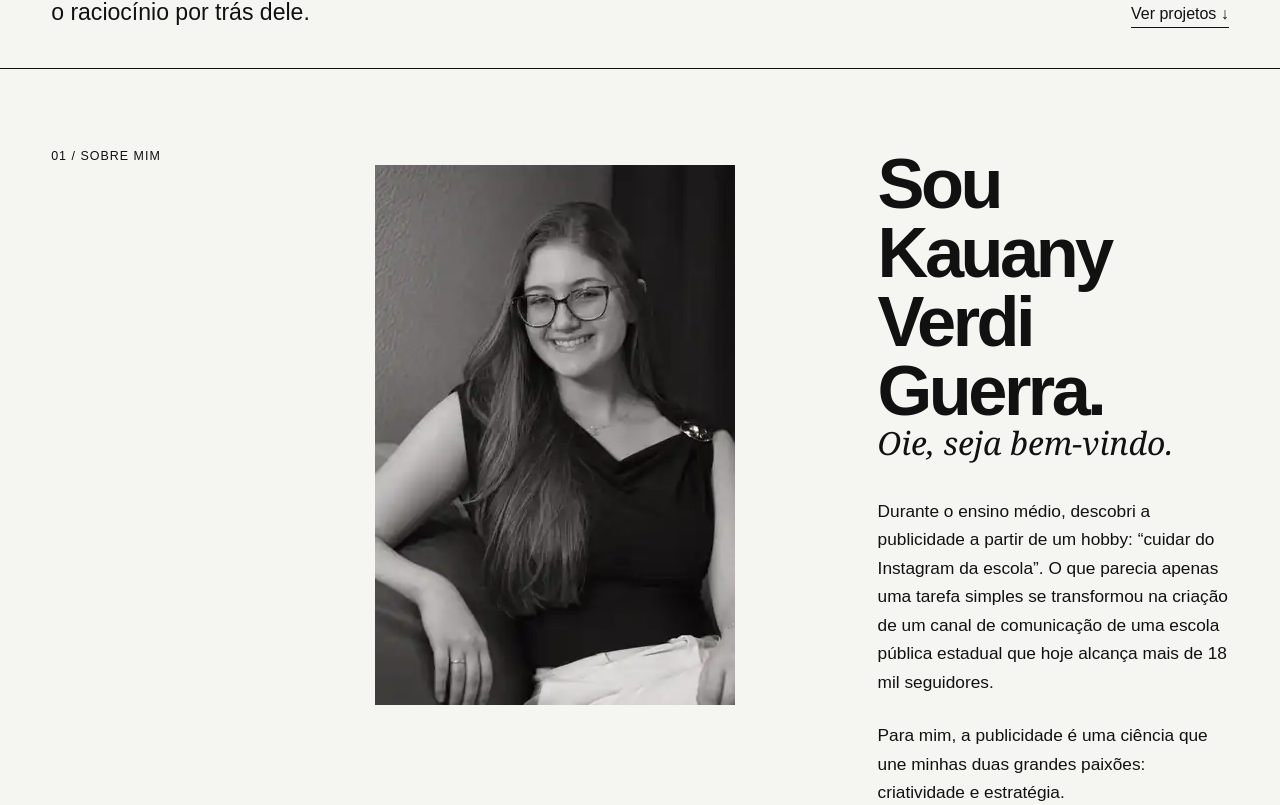
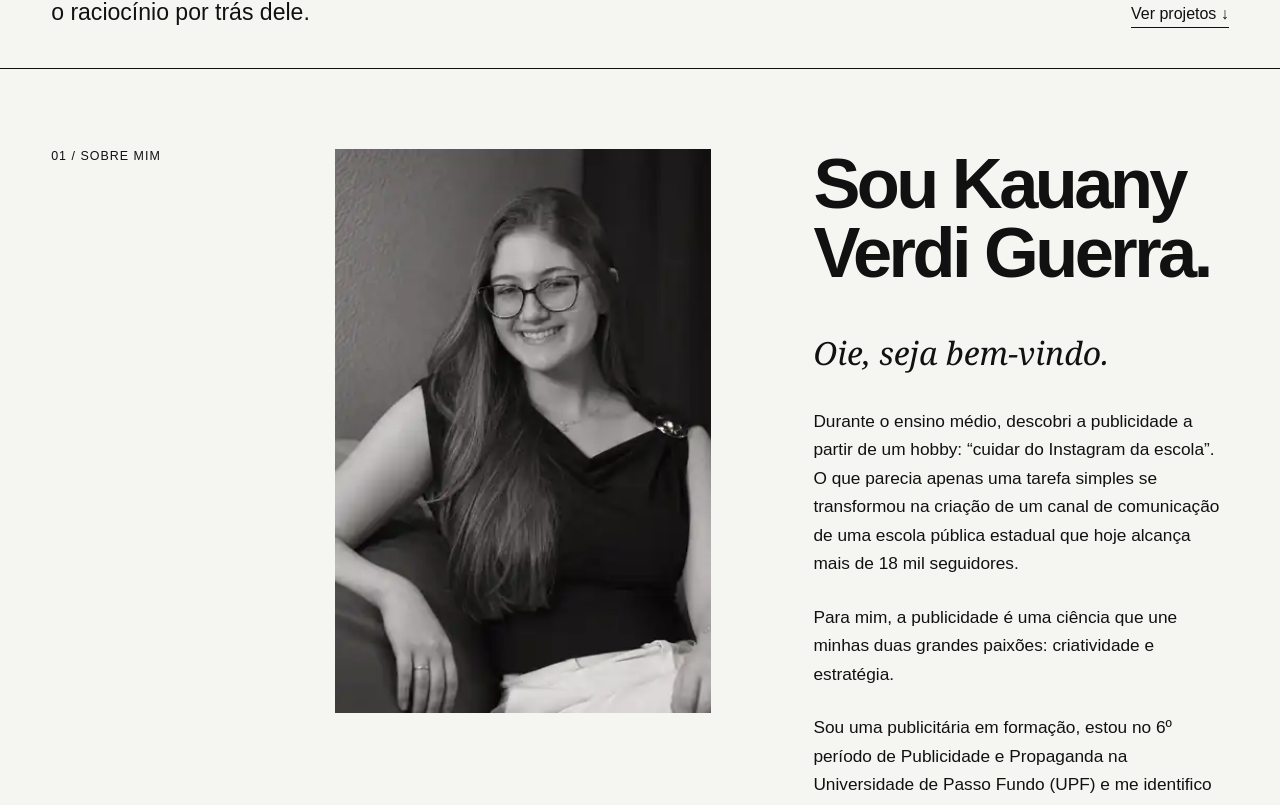
Before and after one commit to 204160-dotcom/portfolio, a Next.js app: page / in a window 1280 px wide. Shown: the part 709-1514 px from the top of the page. Built offline with nearby package versions, Linux system fonts and the light colour scheme.

Commit message:
style: format about photo

```diff
--- a/app/globals.css
+++ b/app/globals.css
@@ -20,6 +20,9 @@ nav { display: flex; gap: 28px; font-size: .95rem; }
 .about-copy { max-width: 720px; }
 .about-copy p { margin: 0 0 1.55rem; font-size: clamp(1.05rem, 1.35vw, 1.22rem); line-height: 1.65; }
 .about-copy p:first-child { font-family: Georgia, 'Times New Roman', serif; font-size: clamp(1.6rem, 2.5vw, 2.5rem); line-height: 1.15; font-style: italic; margin-bottom: 2.2rem; }
+.about-photo { margin: 0; }
+.about-photo img { display: block; width: 100%; height: auto; }
+.about-story { display: flex; flex-direction: column; gap: 3rem; }
 .project { display: grid; grid-template-columns: 70px 1fr auto; gap: 20px; padding: 32px 0; border-top: 1px solid #111; align-items: start; }
 .project:last-child { border-bottom: 1px solid #111; }
 .project h3 { margin: 6px 0 10px; font-size: clamp(2rem, 4vw, 4.2rem); letter-spacing: -.04em; }
```
